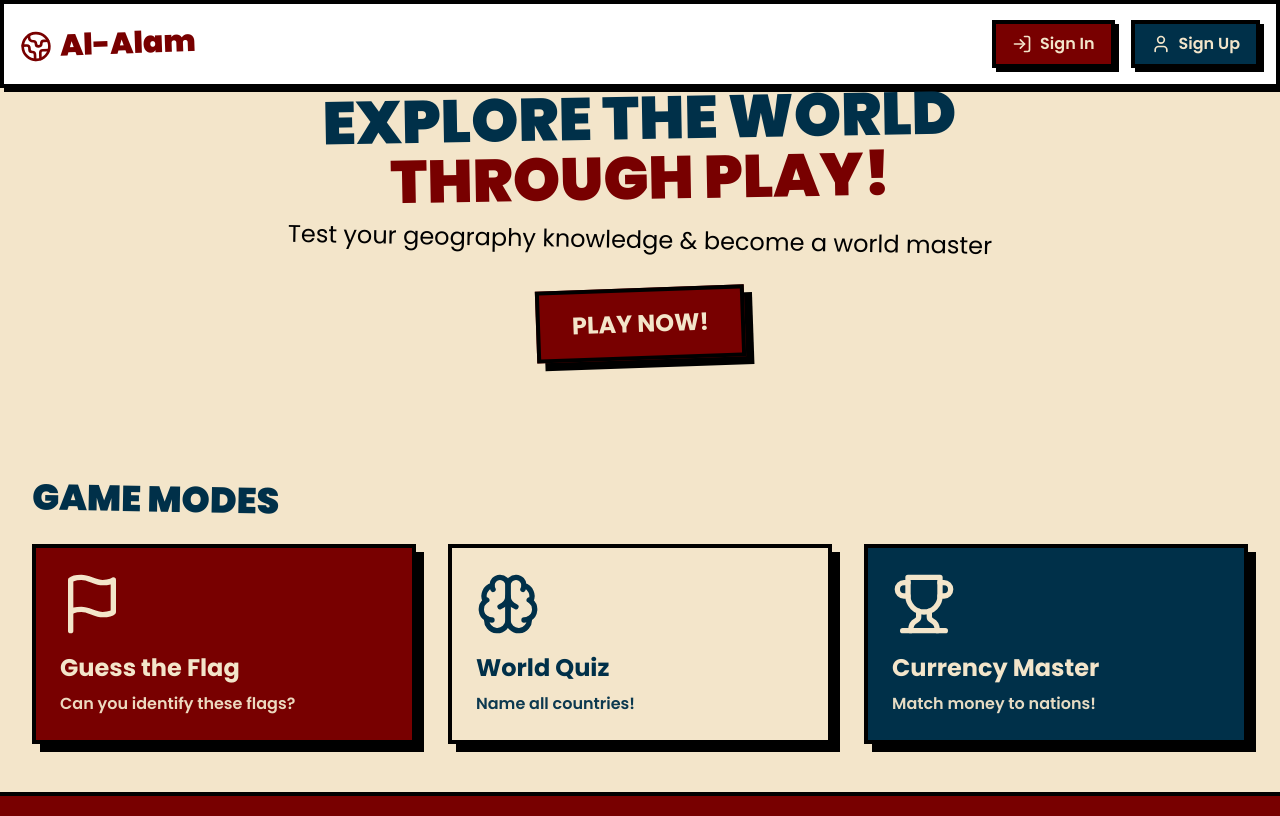
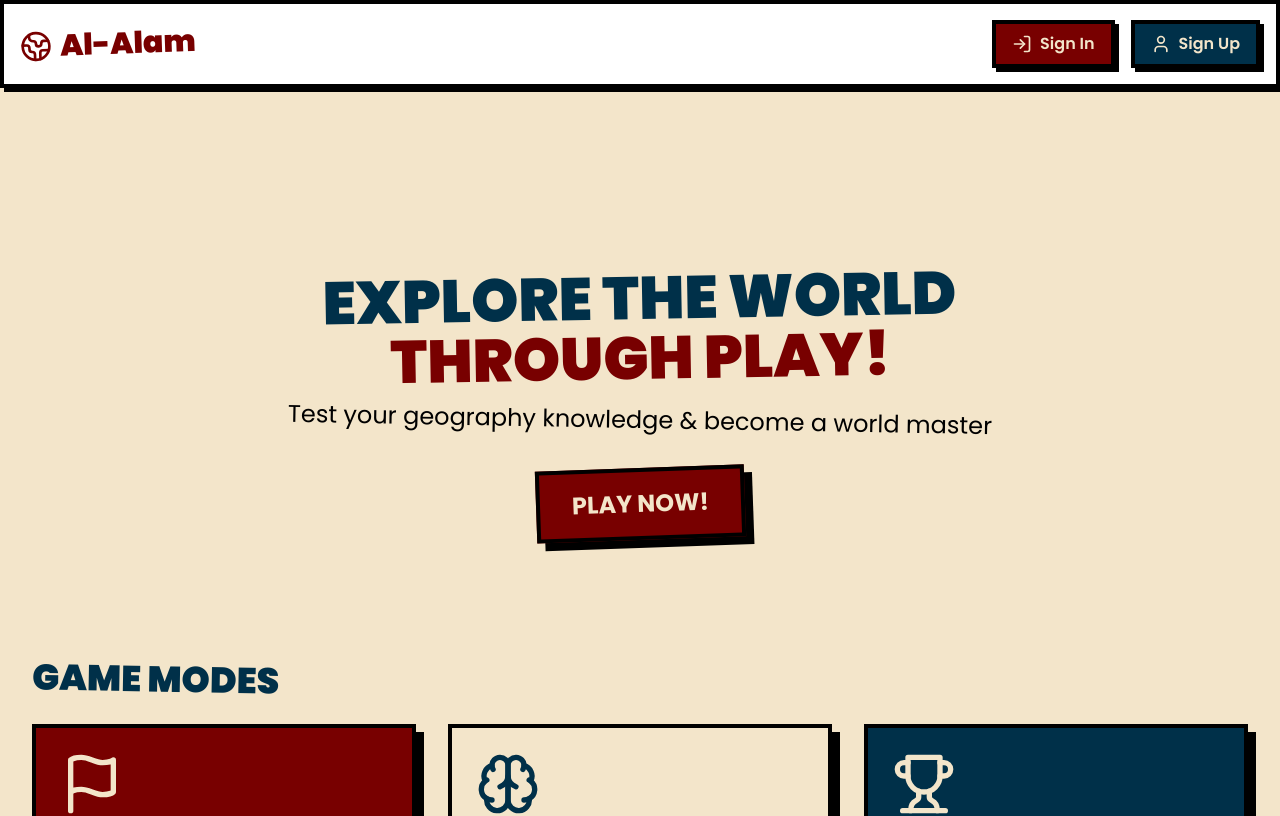
Before and after one commit to YoussefEltalyawy/Al-Alam, a Next.js app: page / in a window 1280 px wide. Shown: the top 816 px of the page. Built offline with nearby package versions, Linux system fonts and the light colour scheme.

Commit message:
minor tweaks on the landing page

```diff
--- a/app/page.tsx
+++ b/app/page.tsx
@@ -8,13 +8,14 @@ import {
   Sparkles,
   Globe2,
 } from "lucide-react";
+import Link from "next/link";
 
-import Header from "./components/Header";
+
 
 function LandingPage() {
   return (
     <>
-      <section className="text-center px-4 relative">
+      <section className="text-center px-4 relative mt-[180px]">
         <h2 className="text-6xl font-black mb-4 transform -rotate-1 text-brandBlue">
           EXPLORE THE WORLD
           <br />
@@ -23,9 +24,11 @@ function LandingPage() {
         <p className="text-2xl font-normal mb-8 transform rotate-1">
           Test your geography knowledge & become a world master
         </p>
-        <button className="px-8 py-4 text-2xl font-bold bg-brandRed text-brandBeige border-4 border-black shadow-[8px_8px_0px_0px_rgba(0,0,0,1)] hover:translate-x-2 hover:translate-y-2 hover:shadow-none transition-all transform -rotate-2">
-          PLAY NOW!
-        </button>
+        <Link href="/dashboard">
+          <button className="px-8 py-4 text-2xl font-bold bg-brandRed text-brandBeige border-4 border-black shadow-[8px_8px_0px_0px_rgba(0,0,0,1)] hover:translate-x-2 hover:translate-y-2 hover:shadow-none transition-all transform -rotate-2">
+            PLAY NOW!
+          </button>
+        </Link>
       </section>
 
       {/* Game Modes */}
```
